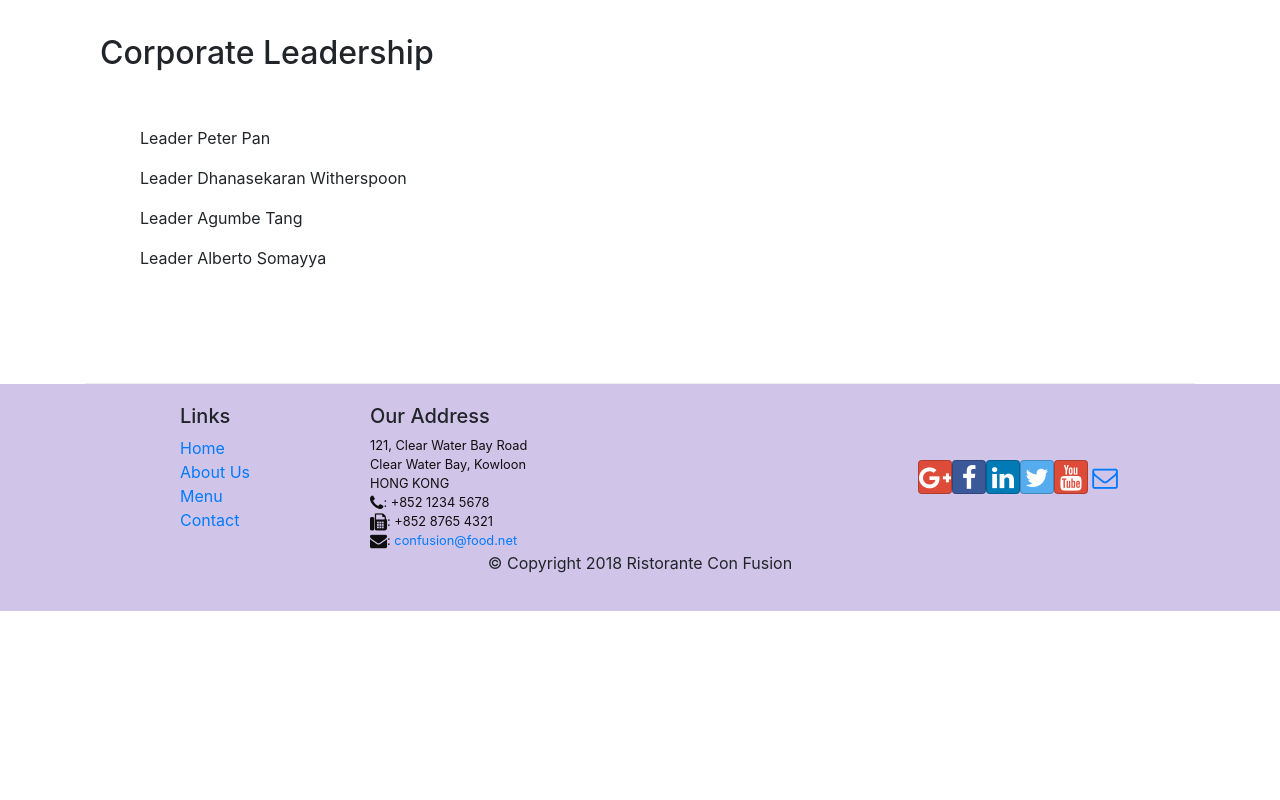
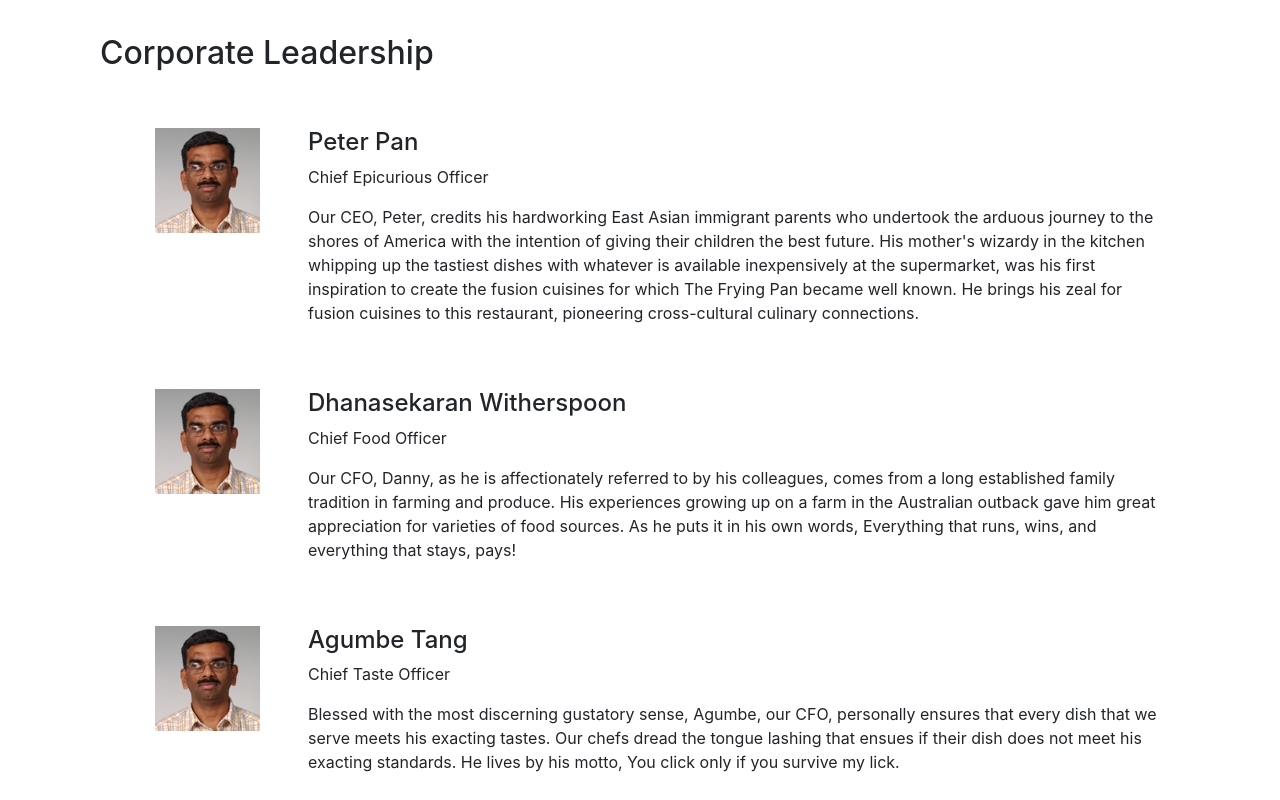
Before and after one commit to DereviankoYaroslav/confusioReact, a React (Create React App) app: page /aboutus in a window 1280 px wide. Shown: the part 1000-1800 px from the top of the page. Before the commit the page ends 1611 px from the top, so only its background shows below. Built offline with nearby package versions, Linux system fonts and the light colour scheme.

Commit message:
Assignment2 Task1-3

```diff
--- a/src/components/AboutComponent.js
+++ b/src/components/AboutComponent.js
@@ -2,11 +2,33 @@
 import { Breadcrumb, BreadcrumbItem, Card, CardBody, CardHeader, Media } from 'reactstrap';
 import { Link } from 'react-router-dom';
 
+
+function RenderLeader({leader}){
+
+    return (
+        <div key={leader.id} className="col-12 mt-5">
+        <Media tag="li">
+            <Media left middle>
+                <Media object src={leader.image} alt={leader.name} />
+            </Media>
+            <Media body className="ml-5">
+            <Media heading>{leader.name}</Media>
+            <p>{leader.designation}</p>
+            <p>{leader.description}</p>
+            </Media>
+        </Media>
+        </div>
+    );
+
+}
+
+
 function About(props) {
 
     const leaders = props.leaders.map((leader) => {
+        console.log(leader);
         return (
-            <p>Leader {leader.name}</p>
+            <RenderLeader leader={leader} />
         );
     });
 
```
